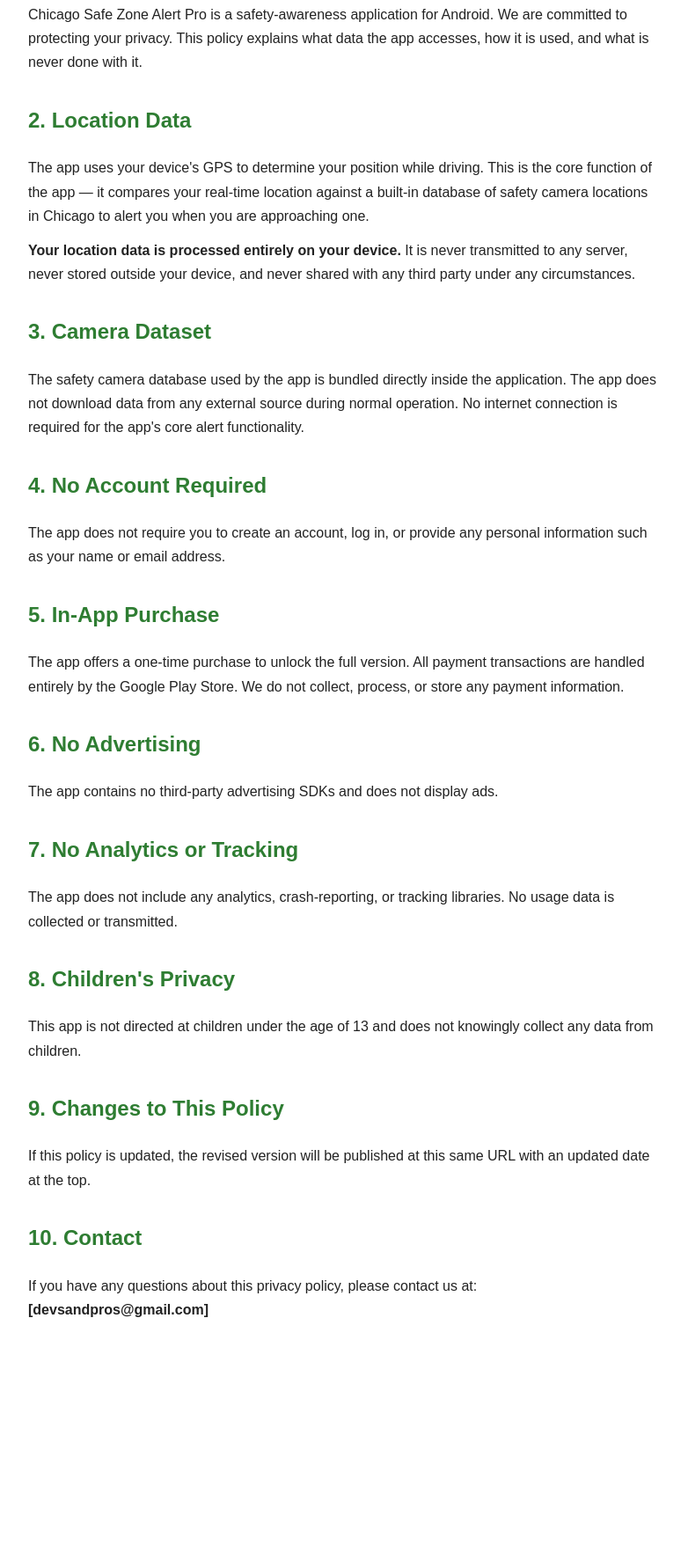
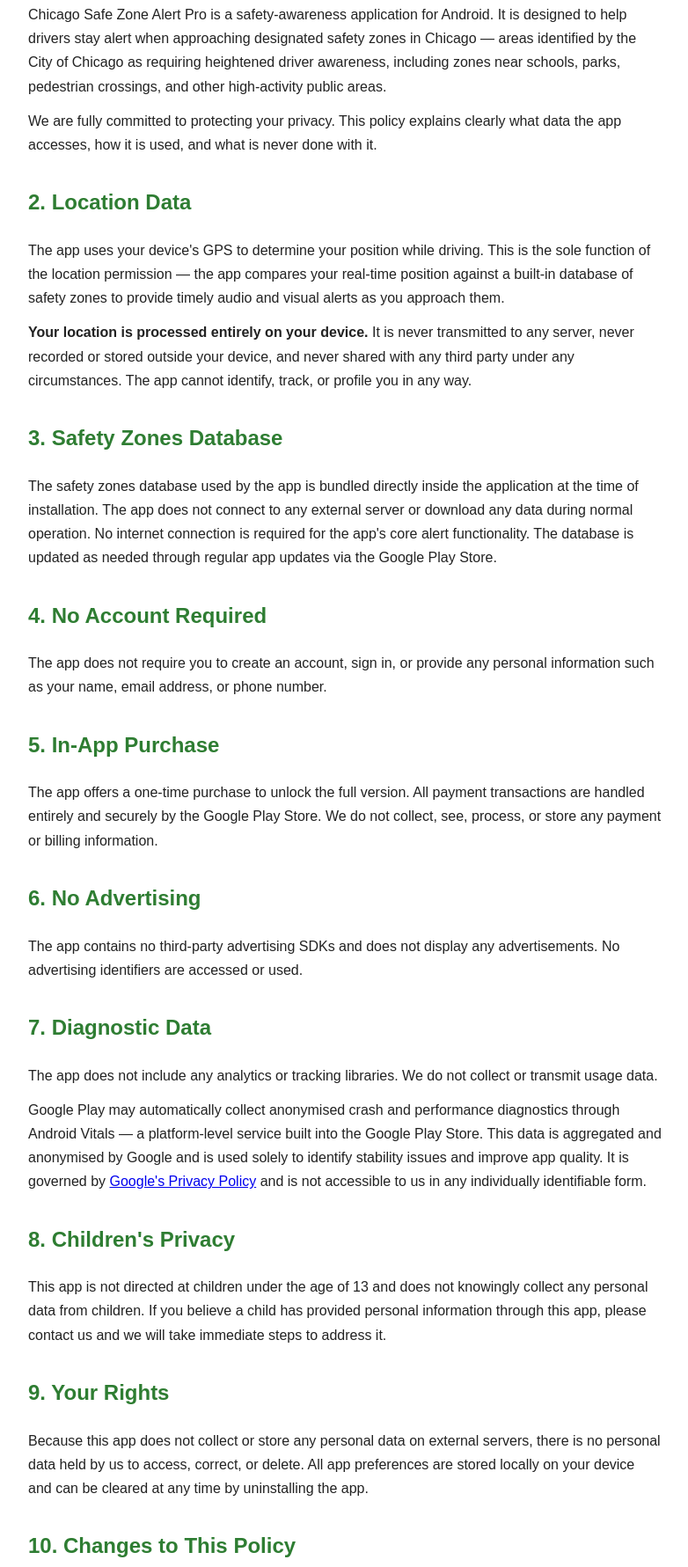
Before and after one commit to devsandpros/chicagosafezone-privacy, a plain HTML site: page index.html in a window 1280 px wide. Shown: the part 287-2068 px from the top of the page at 88% size, without its empty margins (248-1030 px from the left). Before the commit the page ends 1829 px from the top, so only its background shows below. Drawn offline with Linux system fonts and the light colour scheme.

Commit message:
Update index.html

```diff
--- a/index.html
+++ b/index.html
@@ -28,71 +28,105 @@
   <h2>1. Overview</h2>
   <p>
     Chicago Safe Zone Alert Pro is a safety-awareness application for Android.
-    We are committed to protecting your privacy. This policy explains what data
-    the app accesses, how it is used, and what is never done with it.
+    It is designed to help drivers stay alert when approaching designated safety
+    zones in Chicago — areas identified by the City of Chicago as requiring
+    heightened driver awareness, including zones near schools, parks, pedestrian
+    crossings, and other high-activity public areas.
+  </p>
+  <p>
+    We are fully committed to protecting your privacy. This policy explains
+    clearly what data the app accesses, how it is used, and what is never
+    done with it.
   </p>
 
   <h2>2. Location Data</h2>
   <p>
     The app uses your device's GPS to determine your position while driving.
-    This is the core function of the app — it compares your real-time location
-    against a built-in database of safety camera locations in Chicago to alert
-    you when you are approaching one.
+    This is the sole function of the location permission — the app compares
+    your real-time position against a built-in database of safety zones to
+    provide timely audio and visual alerts as you approach them.
   </p>
   <p>
-    <strong>Your location data is processed entirely on your device.</strong>
-    It is never transmitted to any server, never stored outside your device,
-    and never shared with any third party under any circumstances.
+    <strong>Your location is processed entirely on your device.</strong>
+    It is never transmitted to any server, never recorded or stored outside
+    your device, and never shared with any third party under any circumstances.
+    The app cannot identify, track, or profile you in any way.
   </p>
 
-  <h2>3. Camera Dataset</h2>
+  <h2>3. Safety Zones Database</h2>
   <p>
-    The safety camera database used by the app is bundled directly inside the
-    application. The app does not download data from any external source during
-    normal operation. No internet connection is required for the app's core
-    alert functionality.
+    The safety zones database used by the app is bundled directly inside the
+    application at the time of installation. The app does not connect to any
+    external server or download any data during normal operation. No internet
+    connection is required for the app's core alert functionality.
+    The database is updated as needed through regular app updates via the
+    Google Play Store.
   </p>
 
   <h2>4. No Account Required</h2>
   <p>
-    The app does not require you to create an account, log in, or provide any
-    personal information such as your name or email address.
+    The app does not require you to create an account, sign in, or provide
+    any personal information such as your name, email address, or phone number.
   </p>
 
   <h2>5. In-App Purchase</h2>
   <p>
-    The app offers a one-time purchase to unlock the full version. All payment
-    transactions are handled entirely by the Google Play Store. We do not
-    collect, process, or store any payment information.
+    The app offers a one-time purchase to unlock the full version.
+    All payment transactions are handled entirely and securely by the
+    Google Play Store. We do not collect, see, process, or store any
+    payment or billing information.
   </p>
 
   <h2>6. No Advertising</h2>
   <p>
-    The app contains no third-party advertising SDKs and does not display ads.
+    The app contains no third-party advertising SDKs and does not display
+    any advertisements. No advertising identifiers are accessed or used.
   </p>
 
-  <h2>7. No Analytics or Tracking</h2>
+  <h2>7. Diagnostic Data</h2>
   <p>
-    The app does not include any analytics, crash-reporting, or tracking
-    libraries. No usage data is collected or transmitted.
+    The app does not include any analytics or tracking libraries. We do not
+    collect or transmit usage data.
+  </p>
+  <p>
+    Google Play may automatically collect anonymised crash and performance
+    diagnostics through Android Vitals — a platform-level service built into
+    the Google Play Store. This data is aggregated and anonymised by Google
+    and is used solely to identify stability issues and improve app quality.
+    It is governed by
+    <a href="https://policies.google.com/privacy" target="_blank">
+    Google's Privacy Policy</a> and is not accessible to us in any
+    individually identifiable form.
   </p>
 
   <h2>8. Children's Privacy</h2>
   <p>
     This app is not directed at children under the age of 13 and does not
-    knowingly collect any data from children.
+    knowingly collect any personal data from children. If you believe a child
+    has provided personal information through this app, please contact us and
+    we will take immediate steps to address it.
   </p>
 
-  <h2>9. Changes to This Policy</h2>
+  <h2>9. Your Rights</h2>
   <p>
-    If this policy is updated, the revised version will be published at this
-    same URL with an updated date at the top.
+    Because this app does not collect or store any personal data on external
+    servers, there is no personal data held by us to access, correct, or
+    delete. All app preferences are stored locally on your device and can be
+    cleared at any time by uninstalling the app.
   </p>
 
-  <h2>10. Contact</h2>
+  <h2>10. Changes to This Policy</h2>
   <p>
-    If you have any questions about this privacy policy, please contact us at:<br>
-    <strong>[devsandpros@gmail.com]</strong>
+    If this policy is updated, the new version will be published at this
+    same URL with an updated date at the top of the page. Continued use of
+    the app after any changes constitutes acceptance of the updated policy.
+  </p>
+
+  <h2>11. Contact</h2>
+  <p>
+    If you have any questions or concerns about this privacy policy,
+    please contact us at:<br>
+    <strong>devsandpros@gmail.com</strong>
   </p>
 
 </body>
```
